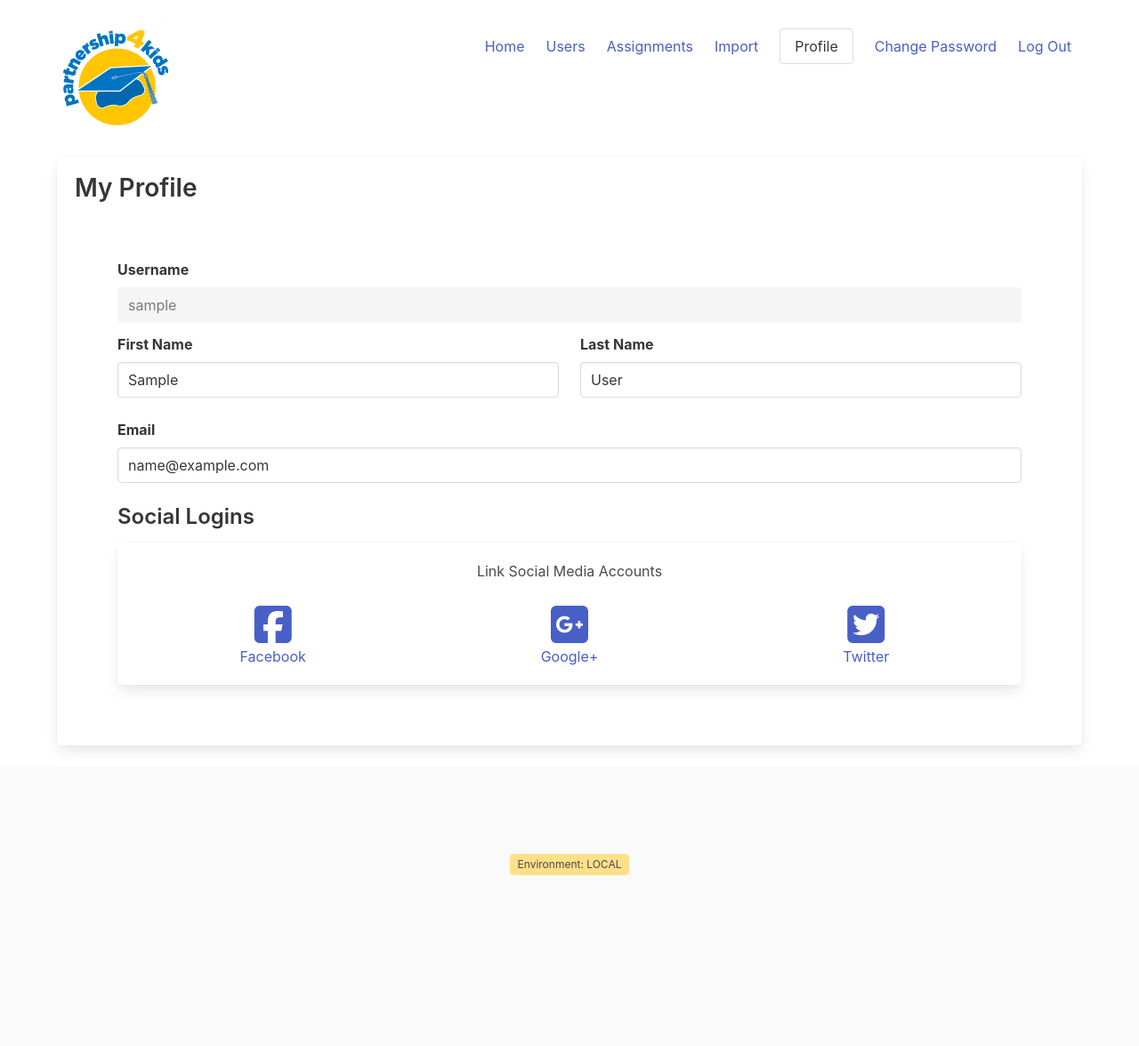
After one commit to penguinpower80/p4kattendance, a Django app: page /profile in a window 1280 px wide. The commit adds this page. Shown: the whole page at 89% size. Run offline with Django 4.2, Linux system fonts and the light colour scheme; the visitor is signed in with stand-in values (Sample User, id 1); some libraries are stand-ins or nearby versions.

Commit message:
Settings for social auth, basic profile page - NO persist

```diff
--- a/attendance/urls.py
+++ b/attendance/urls.py
@@ -22,4 +22,5 @@ urlpatterns = [
           path('ajax/setmeetingdate/<int:meeting_id>', views.setmeetingdate, name='setmeetingdate'),
           path('ajax/savenote/<str:entity>/<str:entity_id>', views.savenote, name='savenote'),
           path('ajax/updatenote/<int:note_id>', views.updatenote, name='updatenote'),
+          path('profile', views.profile, name='profile'),
 ]
--- a/attendance/views/__init__.py
+++ b/attendance/views/__init__.py
@@ -5,3 +5,4 @@ from .assigntest import *
 from .assignments import *
 from .meetings import *
 from .users import *
+from .profile import *
--- /dev/null
+++ b/attendance/views/profile.py
@@ -0,0 +1,72 @@
+from django.contrib.auth.decorators import login_required
+from social_django.models import UserSocialAuth
+from django.shortcuts import render
+
+# Adapted mostly from here: https://simpleisbetterthancomplex.com/tutorial/2016/10/24/how-to-add-social-login-to-django.html
+
+
+@login_required
+def profile(request):
+    user = request.user
+
+
+
+    try:
+        google_login = user.social_auth.get(provider='google-oauth2')
+    except UserSocialAuth.DoesNotExist:
+        google_login = None
+
+    try:
+        linkedin_login = user.social_auth.get(provider='linkedin')
+    except UserSocialAuth.DoesNotExist:
+        linkedin_login = None
+
+    try:
+        twitter_login = user.social_auth.get(provider='twitter')
+    except UserSocialAuth.DoesNotExist:
+        twitter_login = None
+
+    try:
+        facebook_login = user.social_auth.get(provider='facebook')
+    except UserSocialAuth.DoesNotExist:
+        facebook_login = None
+
+    can_disconnect = (user.social_auth.count() > 1 or user.has_usable_password())
+
+
+    return render(request, 'attendance/profile.html', {
+        "user": request.user,
+        'google_login': google_login,
+        'linkedin_login': linkedin_login,
+        'twitter_login': twitter_login,
+        'facebook_login': facebook_login,
+        'can_disconnect': can_disconnect,
+    })
+
+
+# @login_required
+# def password(request):
+#     if request.user.has_usable_password():
+#         PasswordForm = PasswordChangeForm
+#     else:
+#         PasswordForm = AdminPasswordChangeForm
+#
+#     if request.method == 'POST':
+#         form = PasswordForm(request.user, request.POST)
+#         if form.is_valid():
+#             form.save()
+#             update_session_auth_hash(request, form.user)
+#             messages.success(request, 'Your password was successfully updated!')
+#             send_mail(
+#                 'User Account Change',
+#                 'Your password has been changed.  If this was not you, please contact support@ltr.com immediately.',
+#                 'notifications@lrt.com',
+#                 [form.user.email],
+#                 fail_silently=False,
+#             )
+#             return redirect('password')
+#         else:
+#             messages.error(request, 'Please correct the error below.')
+#     else:
+#         form = PasswordForm(request.user)
+#     return render(request, 'password.html', {'form': form})
--- a/p4k/settings.py
+++ b/p4k/settings.py
@@ -55,10 +55,10 @@ MIDDLEWARE = [
     'django.contrib.sessions.middleware.SessionMiddleware',
     'django.middleware.common.CommonMiddleware',
     'django.middleware.csrf.CsrfViewMiddleware',
+    'django.contrib.messages.middleware.MessageMiddleware',
+    'django.middleware.clickjacking.XFrameOptionsMiddleware',
     'social_django.middleware.SocialAuthExceptionMiddleware',
     'django.contrib.auth.middleware.AuthenticationMiddleware',
-    'django.contrib.messages.middleware.MessageMiddleware',
-    'django.middleware.clickjacking.XFrameOptionsMiddleware',
 ]
 
 AUTHENTICATION_BACKENDS = (
--- /dev/null
+++ b/templates/attendance/profile.html
@@ -0,0 +1,181 @@
+{% extends "base.html" %}
+{% load static %}
+{% block title %}My Profile{% endblock %}
+{% block content %}
+    <h2>My Profile</h2>
+    <div class="userprofile section">
+        <div class="columns">
+
+            <div class="column">
+                <div class="field">
+                    <label class="label">Username</label>
+                    <div class="control">
+                        <input class="input" type="text" value="{{ user.username }}" disabled>
+                    </div>
+                </div>
+                <div class="columns">
+                    <div class="column">
+                        <div class="field">
+                            <label class="label">First Name</label>
+                            <div class="control">
+                                <input value="{{ user.first_name }}" class="input" type="text" placeholder="First Name"
+                                       id="first_name">
+                            </div>
+                        </div>
+                    </div>
+                    <div class="column">
+                        <div class="field">
+                            <label class="label">Last Name</label>
+                            <div class="control">
+                                <input value="{{ user.last_name }}" class="input" type="text" placeholder="Last Name"
+                                       id="last_name">
+                            </div>
+                        </div>
+                    </div>
+                </div>
+                <div class="field">
+                    <label class="label">Email</label>
+                    <div class="control">
+                        <input value="{{ user.email }}" class="input" type="text" placeholder="Email" id="email">
+                    </div>
+                </div>
+
+
+            </div>
+        </div>
+        <div class="columns">
+
+            <div class="column">
+                <h3>Social Logins</h3>
+                <div class="box has-text-centered">
+                    <div class="level">
+                        <div class="level-item">
+                            Link Social Media Accounts
+                        </div>
+                    </div>
+                    {% if not facebook_login %}
+                        <div class="columns">
+                        <div class="column">
+                            <a class=""
+                               href="{% if facebook_login %}#{% else %}{% url 'social:begin' 'facebook' %}?next=/profile{% endif %}">
+                                <span class="fab fa-3x fa-facebook-square"></span>
+                                <br/>
+                                Facebook
+                            </a>
+                        </div>
+                    {% endif %}
+
+                    {% if not google_login %}
+                        <div class="column">
+                            <a class=""
+                               href="{% if google_login %}#{% else %}{% url 'social:begin' 'google-oauth2' %}?next=/profile{% endif %}">
+                                <span class="fab fa-3x fa-google-plus-square"></span>
+                                <br/>
+                                Google+
+                            </a>
+                        </div>
+                    {% endif %}
+
+
+                    {% if not twitter_login %}
+                        <div class="column">
+                            <a class="is-disabled"
+                               href="{% if twitter_login %}#{% else %}{% url 'social:begin' 'twitter' %}?next=/profile{% endif %}">
+                                <span class="fab fa-3x fa-twitter-square"></span>
+                                <br/>
+                                Twitter
+                            </a>
+                        </div>
+                    {% endif %}
+                    {% if False %}
+                        <div class="column">
+                            <a class="{% if linkedin_login %}is-disabled{% endif %}"
+                               href="{% if linkedin_login %}#{% else %}{% url 'social:begin' 'linkedin-oauth2' %}{% endif %}">
+                                <span class="fab fa-3x fa-linkedin"></span>
+                                <br/>
+                                LinkedIn
+                            </a>
+                        </div>
+                    {% endif %}
+                    </div>
+                </div>
+                {% if google_login %}
+                    <div class="box">
+                        <h3 class="title">
+                            Google+
+                        </h3>
+                        <p>Connected as <a href="https://myaccount.google.com/"
+                                           target="_blank">{{ google_login.uid }}</a></p>
+                        {% if can_disconnect %}
+                            <form method="post" action="{% url 'social:disconnect' 'google-oauth2' %}?next=/profile">
+                                {% csrf_token %}
+                                <button class="button" type="submit">Disconnect from Google+</button>
+                            </form>
+                        {% else %}
+                            <button class="button" type="button" disabled>Disconnect from Google+</button>
+                            <p class="has-text-danger">You must <a href="{% url 'website:password' %}">define a
+                                password</a> for your
+                                account before disconnecting.</p>
+                        {% endif %}
+                    </div>
+                {% endif %}
+                {% if linkedin_login %}
+                    <div class="box">
+                        <h3>Linked In</h3>
+                        <p>Connected as <a href="https://github.com/{{ github_login.extra_data.login }}/"
+                                           target="_blank">{{ linkedin_login.extra_data.login }}</a></p>
+                        {% if can_disconnect %}
+                            <form method="post" action="{% url 'social:disconnect' 'linkedin' %}?next=/profile">
+                                {% csrf_token %}
+                                <button class="button" type="submit">Disconnect from LinkedIn</button>
+                            </form>
+                        {% else %}
+                            <button class="button" type="button" disabled>Disconnect from LinkedIn</button>
+                            <p class="has-text-danger">You must <a href="{% url 'website:password' %}">define a
+                                password</a> for your
+                                account before disconnecting.</p>
+                        {% endif %}
+                    </div>
+                {% endif %}
+                {% if twitter_login %}
+                    <div class="box">
+                        <h3>Twitter</h3>
+                        <p>Connected as <a
+                                href="https://twitter.com/{{ twitter_login.extra_data.access_token.screen_name }}/"
+                                target="_blank">@{{ twitter_login.extra_data.access_token.screen_name }}</a></p>
+                        {% if can_disconnect %}
+                            <form method="post" action="{% url 'social:disconnect' 'twitter' %}?next=/profile">
+                                {% csrf_token %}
+                                <button class="button" type="submit">Disconnect from Twitter</button>
+                            </form>
+                        {% else %}
+                            <button class="button" type="button" disabled>Disconnect from Twitter</button>
+                            <p class="has-text-danger">You must <a href="{% url 'website:password' %}">define a
+                                password</a> for your
+                                account before disconnecting.</p>
+                        {% endif %}
+                    </div>
+                {% endif %}
+                {% if facebook_login %}
+                    <div class="box">
+                        <h3>Facebook</h3>
+                        <p>Connected as <a href="https://facebook.com/{{ facebook_login.extra_data.id }}/"
+                                           target="_blank">{{ facebook_login.extra_data.id }}</a></p>
+                        {% if can_disconnect %}
+                            <form method="post" action="{% url 'social:disconnect' 'facebook' %}?next=/profile">
+                                {% csrf_token %}
+                                <button class="button" type="submit">Disconnect from Facebook</button>
+                            </form>
+                        {% else %}
+                            <button class="button" type="button" disabled>Disconnect from Facebook</button>
+                            <p class="has-text-danger">You must <a href="{% url 'website:password' %}">define a
+                                password</a> for your
+                                account before disconnecting.</p>
+                        {% endif %}
+                    </div>
+                {% endif %}
+            </div>
+        </div>
+
+    </div>
+{% endblock %}
--- a/templates/partials/navbar.html
+++ b/templates/partials/navbar.html
@@ -29,11 +29,16 @@
                     </div>
                 {% endif %}
                 <div class="navbar-item">
+                    <a class="profile-button {% if request.resolver_match.url_name == "profile" %}button is-outlined{% endif %}" href="{% url 'attendance:profile' %}">Profile</a>
+                </div>
+                <div class="navbar-item">
                     <a class="" href="{% url 'password_change' %}">Change Password</a>
                 </div>
+
                 <div class="navbar-item">
                     <a class="logout-button" href="{% url 'logout' %}">Log Out</a>
                 </div>
+
             {% else %}
                 <a class="navbar-item" href="{% url 'login' %}">Log In</a>
             {% endif %}
```
